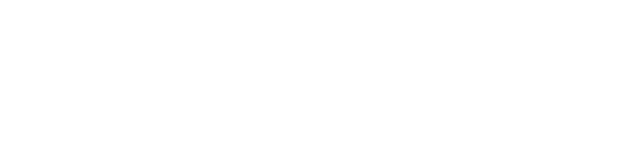
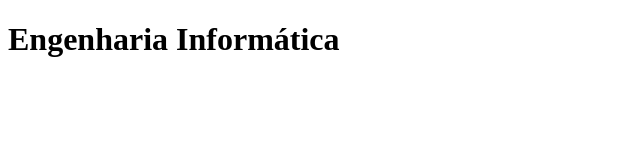
Before and after one commit to ClementinaUlombe/CoflitosDeMerge, a plain HTML site: page index.html in a window 1280 px wide. Shown: the whole page, without its empty margins (0-640 px from the left). Drawn offline with Linux system fonts and the light colour scheme.

Commit message:
Update index.html
Acrescentei Algo

```diff
--- a/index.html
+++ b/index.html
@@ -3,8 +3,11 @@
 <head>
     <meta charset="UTF-8">
     <meta name="viewport" content="width=device-width, initial-scale=1.0">
-    <title>Document</title>
+    <title>De Forma Rápida</title>
 </head>
+    <h1> Engenharia Informática</h1>
+
+
 <body>
 
 </body>
```
